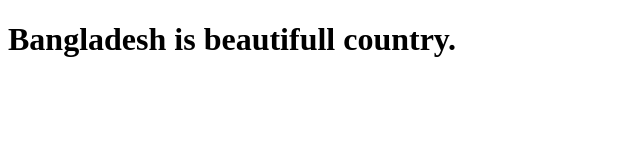
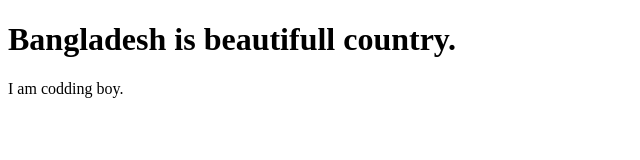
Before and after one commit to ShakilBepari/secend-website-test, a plain HTML site: page index.html in a window 1280 px wide. Shown: the whole page, without its empty margins (0-640 px from the left). Drawn offline with Linux system fonts and the light colour scheme.

Commit message:
Update index.html

```diff
--- a/index.html
+++ b/index.html
@@ -8,5 +8,6 @@
 </head>
 <body>
     <h1>Bangladesh is beautifull country.</h1>
+    <p>I am codding boy.</p>
 </body>
 </html>
```
